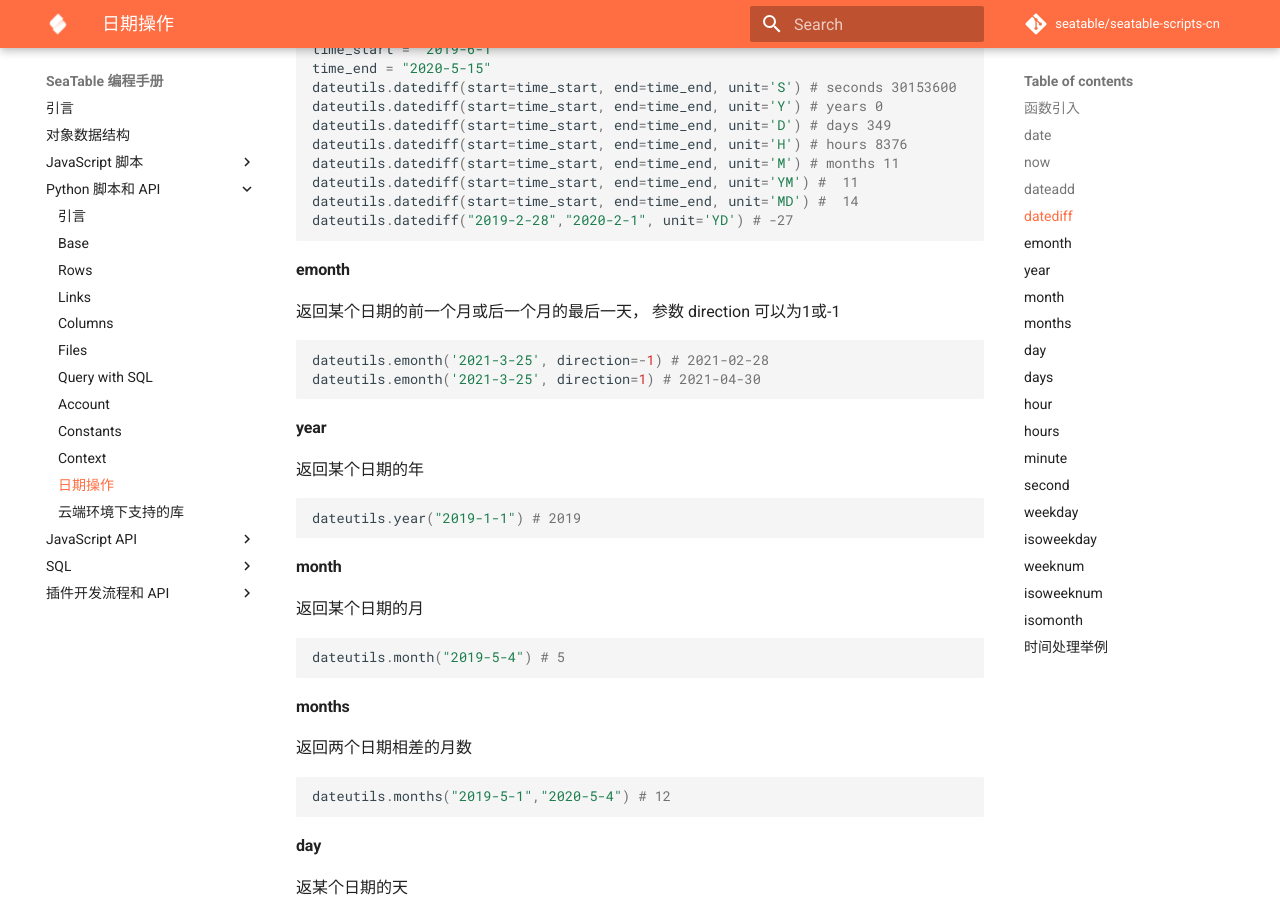
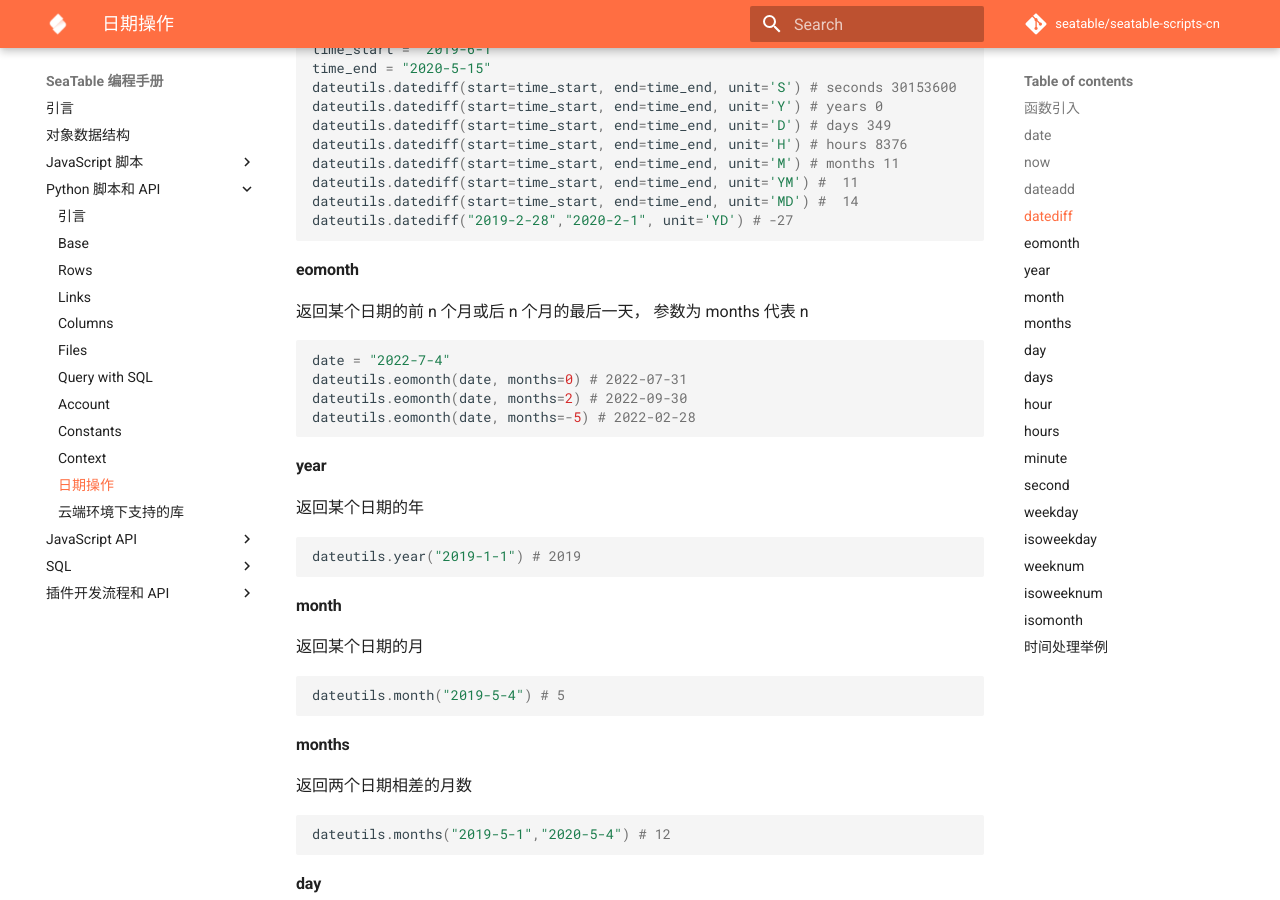
Before and after one commit to seatable/seatable-scripts-cn, an MkDocs documentation site: the page built from manual/python/dateutils.md, in a window 1280 px wide and 900 px high, scrolled down 1230 px. Built offline with MkDocs 1.6.1 and Material for MkDocs 9.7.7, drawn with Linux system fonts in a browser that asks for light colours; comment, search, counter and statistics services are not loaded.

Commit message:
Update dateutils.md

````diff
--- a/manual/python/dateutils.md
+++ b/manual/python/dateutils.md
@@ -66,13 +66,15 @@ dateutils.datediff(start=time_start, end=time_end, unit='MD') #  14
 dateutils.datediff("2019-2-28","2020-2-1", unit='YD') # -27
 ```
 
-#### emonth
+#### eomonth
 
-返回某个日期的前一个月或后一个月的最后一天， 参数 direction 可以为1或-1
+返回某个日期的前 n 个月或后 n 个月的最后一天， 参数为 months 代表 n
 
 ```python
-dateutils.emonth('2021-3-25', direction=-1) # 2021-02-28
-dateutils.emonth('2021-3-25', direction=1) # 2021-04-30
+date = "2022-7-4"
+dateutils.eomonth(date, months=0) # 2022-07-31
+dateutils.eomonth(date, months=2) # 2022-09-30
+dateutils.eomonth(date, months=-5) # 2022-02-28
 ```
 
 #### year
````
